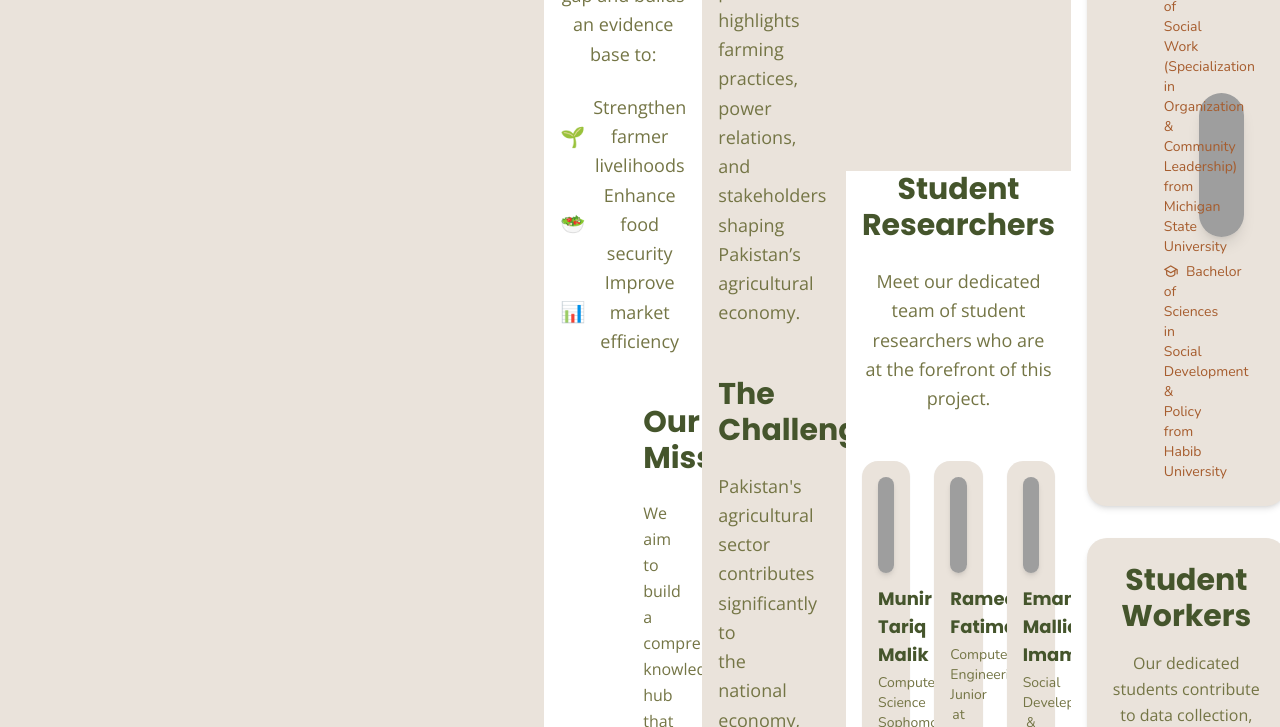
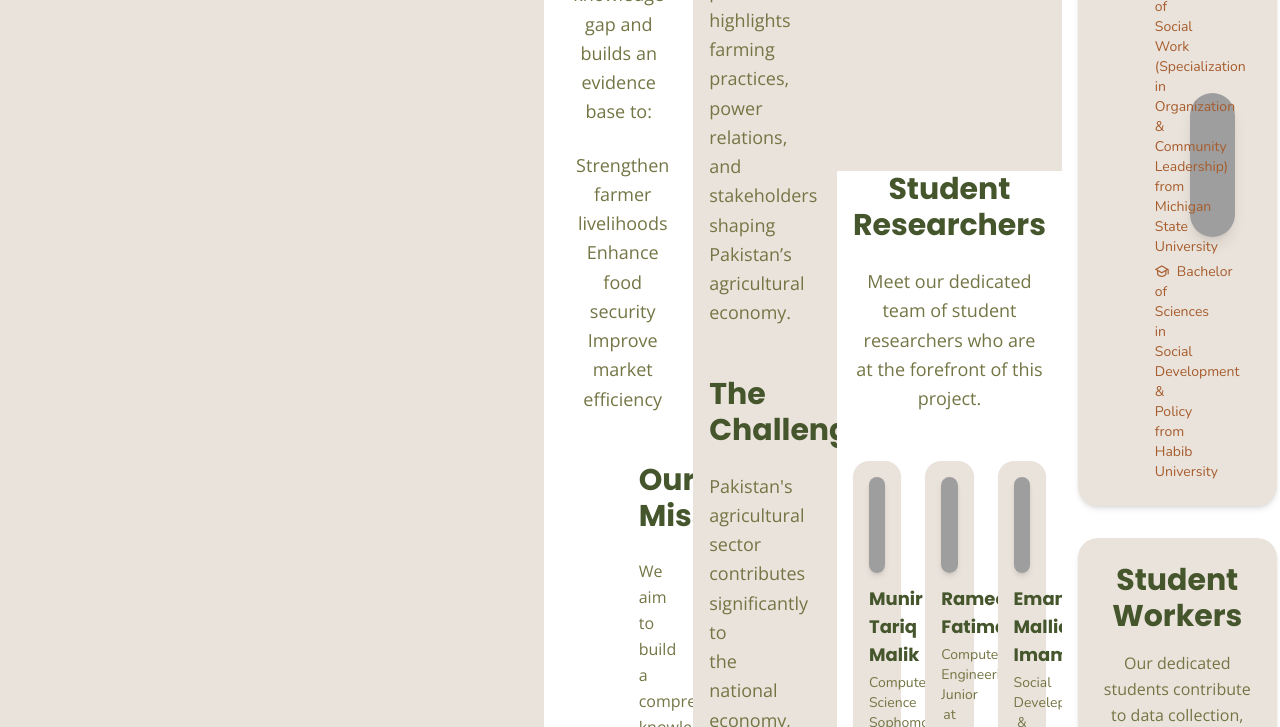
Before and after one commit to Muniv2/The-Green-Classroom, a React app: page about.html in a window 1280 px wide. Shown: the part 1380-2107 px from the top of the page. Built offline with nearby package versions, Linux system fonts and the light colour scheme; grey boxes are pictures that could not be loaded.

Commit message:
remove emojis from about

```diff
--- a/about.html
+++ b/about.html
@@ -103,13 +103,13 @@
 
                     <ul class="mx-auto text-lg text-reseda-green font-open-sans leading-relaxed text-center w-fit">
                         <li class="flex items-center justify-center">
-                            <span class="text-olive-green text-xl mr-2">🌱</span>Strengthen farmer livelihoods
+                            <span class="text-olive-green text-xl mr-2"></span>Strengthen farmer livelihoods
                         </li>
                         <li class="flex items-center justify-center">
-                            <span class="text-olive-green text-xl mr-2">🥗</span>Enhance food security
+                            <span class="text-olive-green text-xl mr-2"></span>Enhance food security
                         </li>
                         <li class="flex items-center justify-center">
-                            <span class="text-olive-green text-xl mr-2">📊</span>Improve market efficiency
+                            <span class="text-olive-green text-xl mr-2"></span>Improve market efficiency
                         </li>
                     </ul>
                 </div>
```
